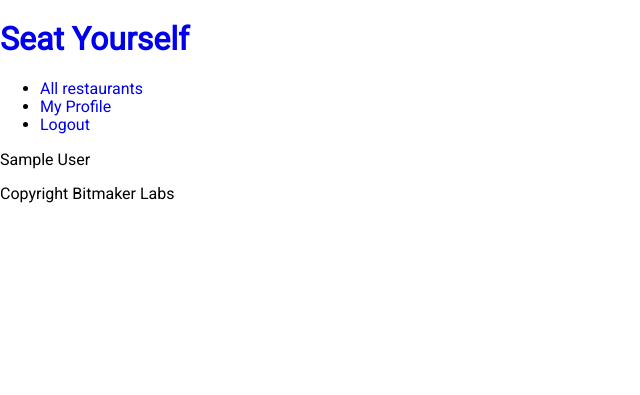
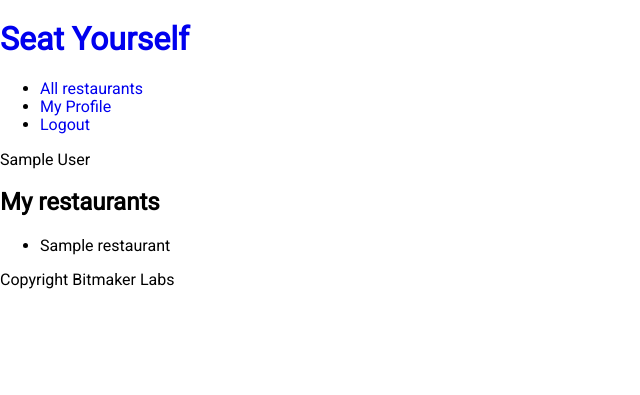
Before and after one commit to ynjacobs/seat_yourself_django, a Django app: page /profile/ in a window 1280 px wide. Shown: the top 395 px of the page, without its empty margins (0-640 px from the left). Run offline with Django 3.2, Linux system fonts and the light colour scheme; a user stored in the database is signed in; tables that the repository leaves empty hold one stand-in row (values such as "Sample post").

Commit message:
Add owned restaurants to profile

```diff
--- a/restaurants/templates/profile.html
+++ b/restaurants/templates/profile.html
@@ -8,5 +8,15 @@
     </form>
   {% else %}
     <p>{{ request.user.profile.full_name}}</p>
+    {% if request.user.owned_restaurants.exists %}
+      <h2>My restaurants</h2>
+        <ul>
+          {% for restaurant in request.user.owned_restaurants.all %}
+            <li>
+              {{ restaurant.name }}
+            </li>
+          {% endfor %}
+        </ul>
+    {% endif %}
   {% endif %}
 {% endblock %}
```
